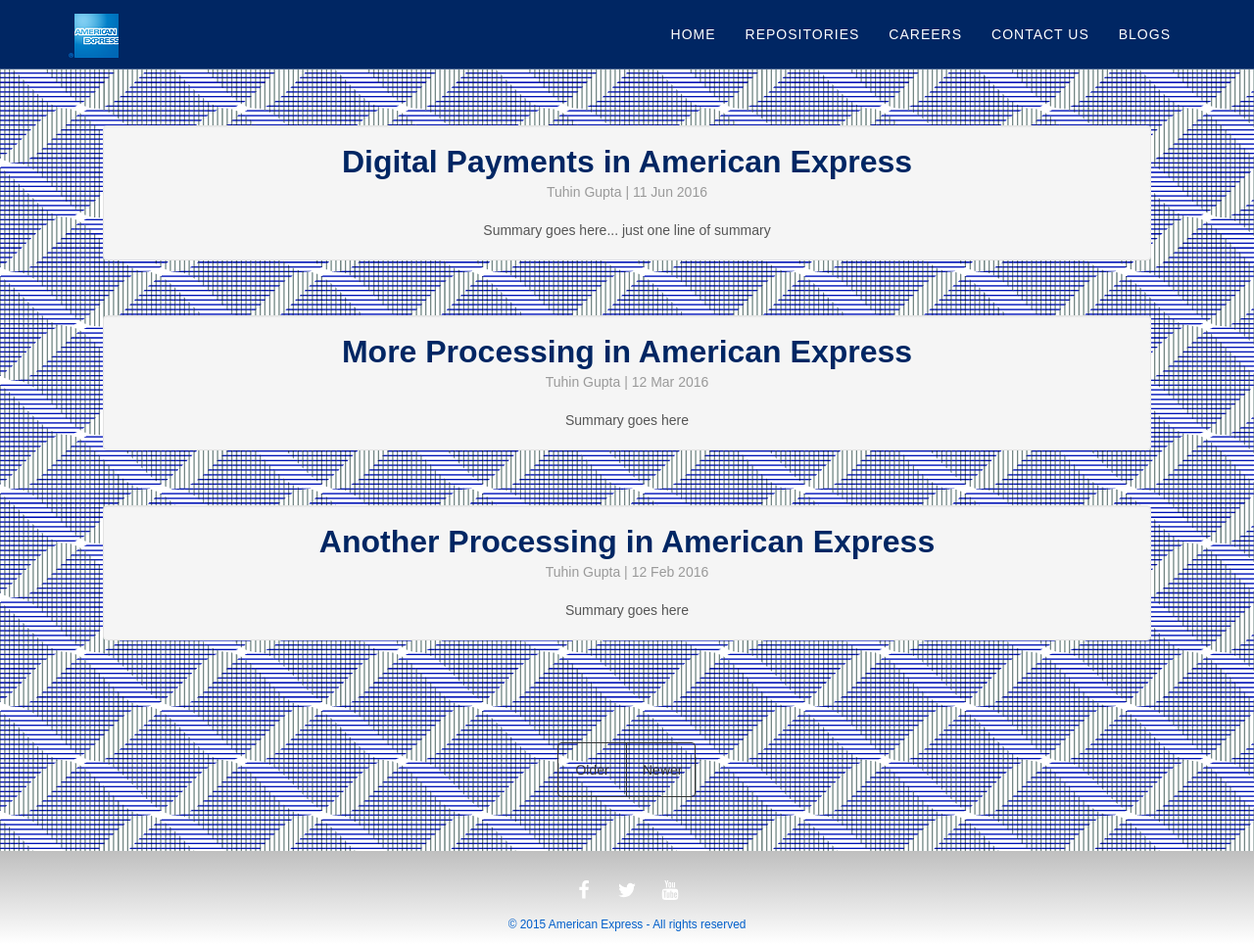
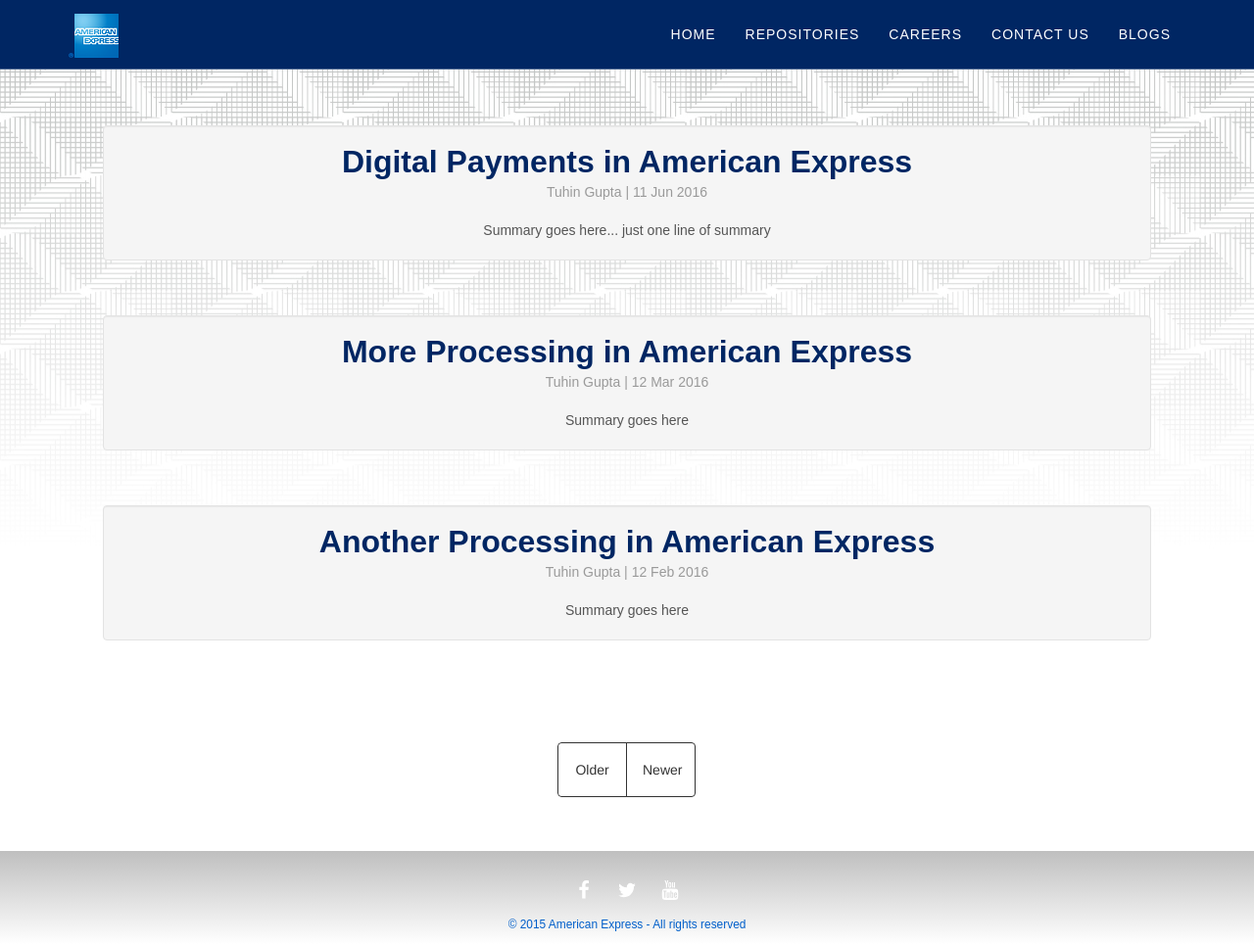
Before and after one commit to tuhingupta/tuhingupta.github.io, a Jekyll site: the page built from blogs/index.html, in a window 1280 px wide and 964 px high. Shown: the whole window at 98% size. Built offline with Jekyll 4.4.1, drawn with Linux system fonts in a browser that asks for light colours; nearby versions of some CDN libraries; the list of posts is cut into pages by our own code.

Commit message:
background of blogs was updated to aexp site's background

```diff
--- a/_scss/components/_blogs.scss
+++ b/_scss/components/_blogs.scss
@@ -4,7 +4,7 @@
 
 #blogs, #postsection {
  padding-top: 8rem;
- background: $white url($patternbg) repeat;
+ background: $white url($patternbg) repeat-x;
 }
 
 .post {
--- a/_scss/utils/_config.scss
+++ b/_scss/utils/_config.scss
@@ -107,4 +107,4 @@
 -------------------------------*/
 
 $simplifybg: '/img/simplify-bg.png';
-$patternbg:'/img/patternimg.gif';
+$patternbg:'/img/aexpbg.jpg';
```
Also changed, not shown: css/main.css, img/aexpbg.jpg (added), img/patternimg.gif (deleted).
